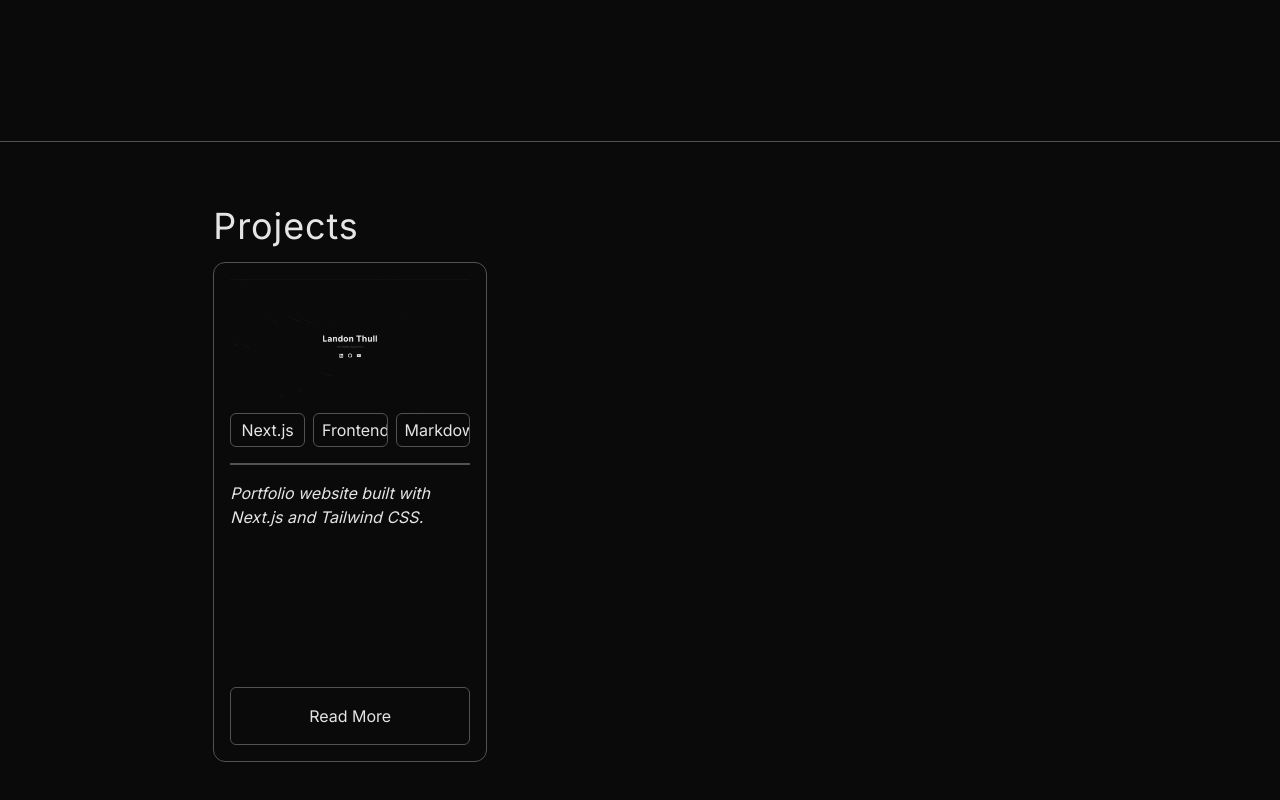
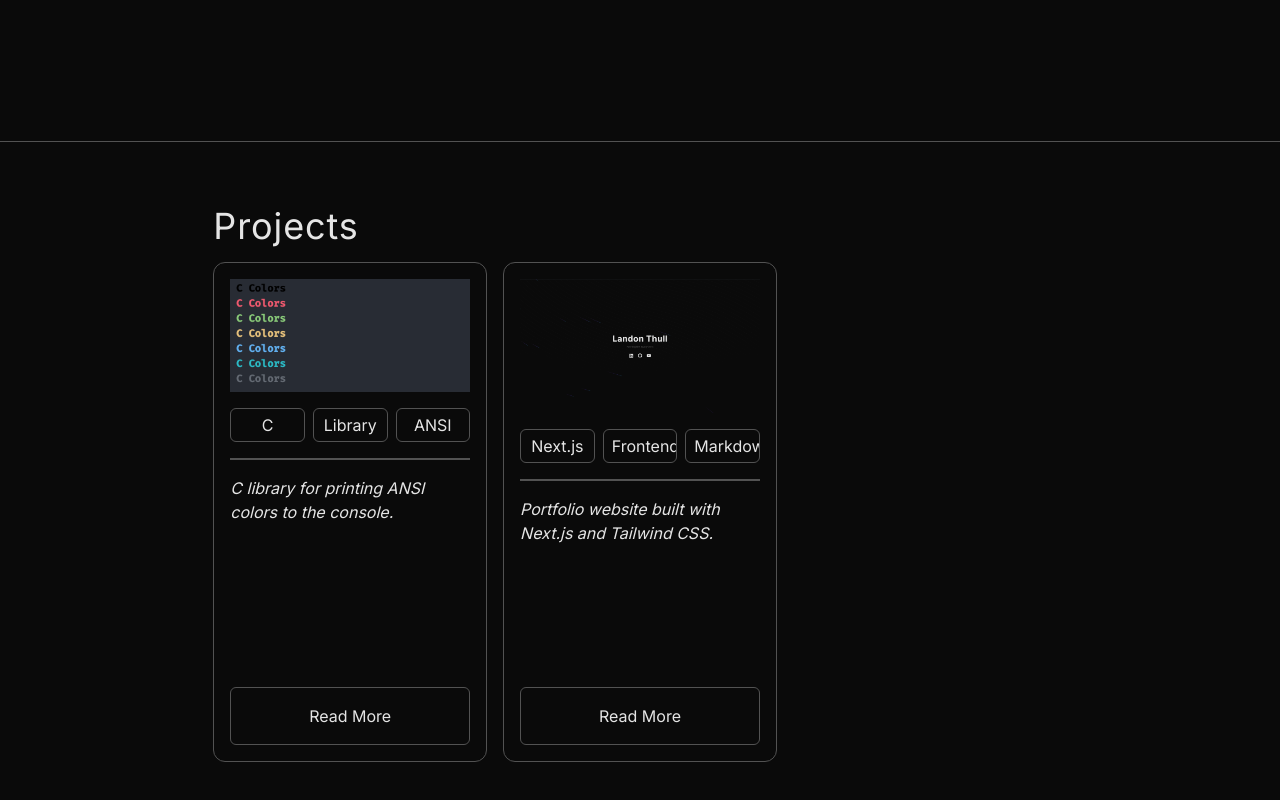
Before and after one commit to landon-thull/landonthull.com, a Next.js app: page / in a window 1280 px wide. Shown: the part 659-1459 px from the top of the page. Built offline with nearby package versions, Linux system fonts and the light colour scheme.

Commit message:
add c-colors project

```diff
--- /dev/null
+++ b/_projects/c-colors.md
@@ -0,0 +1,23 @@
+---
+slug: "c-colors"
+title: "C Colors"
+tags: ["C", "Library", "ANSI"]
+coverImage: "/images/c-colors-cover-image.png"
+excerpt: "C library for printing ANSI colors to the console."
+feature: true
+---
+
+## Source Code
+
+- [Github](https://github.com/landon-thull/c-colors)
+
+## Platforms
+
+- MacOS
+- Linux
+
+This library will not work on Windows without enabling ANSI colors in the registries.
+
+## Summary
+
+C library with functions for printing text with ANSI colors to the console. Includes functions for printing colored normal font, bold font, underlined text, and text with a colored background. Each function resets the console to the default color after printing the text it was passed. I used ANSI color codes from this [gist](https://gist.github.com/JBlond/2fea43a3049b38287e5e9cefc87b2124).
--- a/src/app/projects/[slug]/_components/ProjectHeading.tsx
+++ b/src/app/projects/[slug]/_components/ProjectHeading.tsx
@@ -37,7 +37,7 @@ export default function ProjectHeading({
           position: "relative",
         }}
       >
-        <img className="my-2" src={coverImage} />
+        <img className="my-2 mx-auto" src={coverImage} />
         <hr className="border-neutral-200 border" />
       </div>
     </div>
--- a/src/app/projects/[slug]/_components/markdown-styles.module.css
+++ b/src/app/projects/[slug]/_components/markdown-styles.module.css
@@ -6,11 +6,11 @@
 .markdown ul,
 .markdown ol,
 .markdown blockquote {
-  @apply my-2;
+  @apply my-2 list-disc;
 }
 
 .markdown li {
-  @apply list-item;
+  @apply list-item ml-6;
 }
 
 .markdown a {
--- a/src/app/projects/page.tsx
+++ b/src/app/projects/page.tsx
@@ -17,7 +17,7 @@ export default function Projects() {
                 key={project.slug}
                 className="p-4 col-span-1 md:min-h-[500px] text-neutral-200 flex flex-col bg-neutral-950 border border-neutral-600 rounded-xl"
               >
-                <img alt="" src={project.coverImage} className="" />
+                <img alt="" src={project.coverImage} className="mb-4" />
                 <div className="grid w-full grid-cols-3 gap-2">
                   {project.tags?.map((tag) => {
                     return (
--- a/src/components/ProjectsSection.tsx
+++ b/src/components/ProjectsSection.tsx
@@ -19,7 +19,7 @@ export default function ProjectsSection() {
               key={project.slug}
               className="p-4 col-span-1 md:min-h-[500px] text-neutral-200 flex flex-col bg-neutral-950 border border-neutral-600 rounded-xl"
             >
-              <img alt="" src={project.coverImage} className="" />
+              <img alt="" src={project.coverImage} className="mb-4" />
               <div className="grid w-full grid-cols-3 gap-2">
                 {project.tags?.map((tag) => {
                   return (
```
Also changed, not shown: public/images/c-colors-cover-image.png (added).
